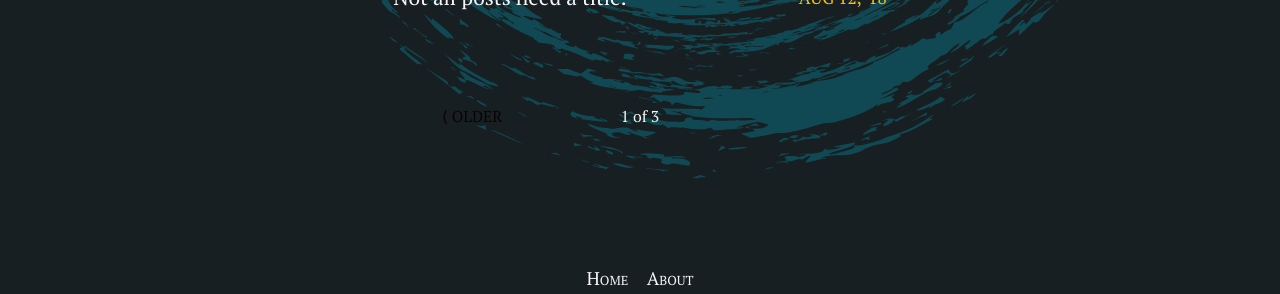
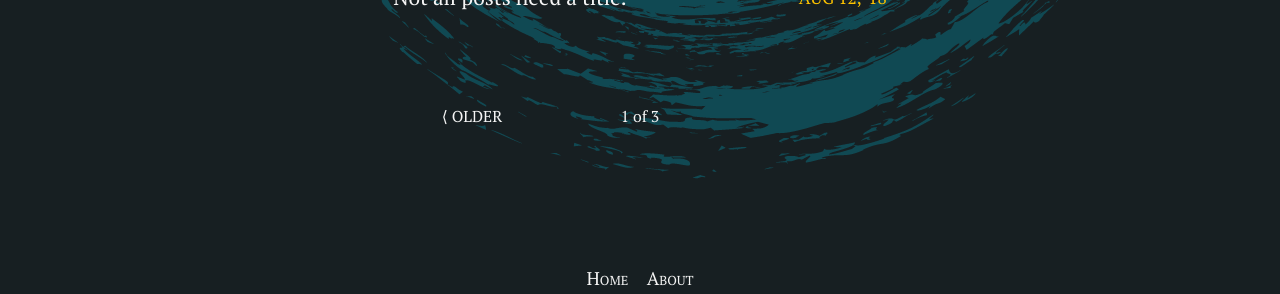
Before and after one commit to silvialohrmann/editorial, a Jekyll site: the page built from index.html, in a window 1280 px wide. Shown: the part 797-1091 px from the top of the page. Built offline with Jekyll 4.4.1, drawn with Linux system fonts in a browser that asks for light colours; the list of posts is cut into pages by our own code.

Commit message:
Update _base.scss

```diff
--- a/_sass/_base.scss
+++ b/_sass/_base.scss
@@ -120,7 +120,7 @@
   color: $for-dark-background;
 }
 
-#main .post-link, #main .post-pagination {
+#main .post-link, #main .pagination-next, #main .pagination-previous {
   color: $for-dark-background;
 }
 
```
